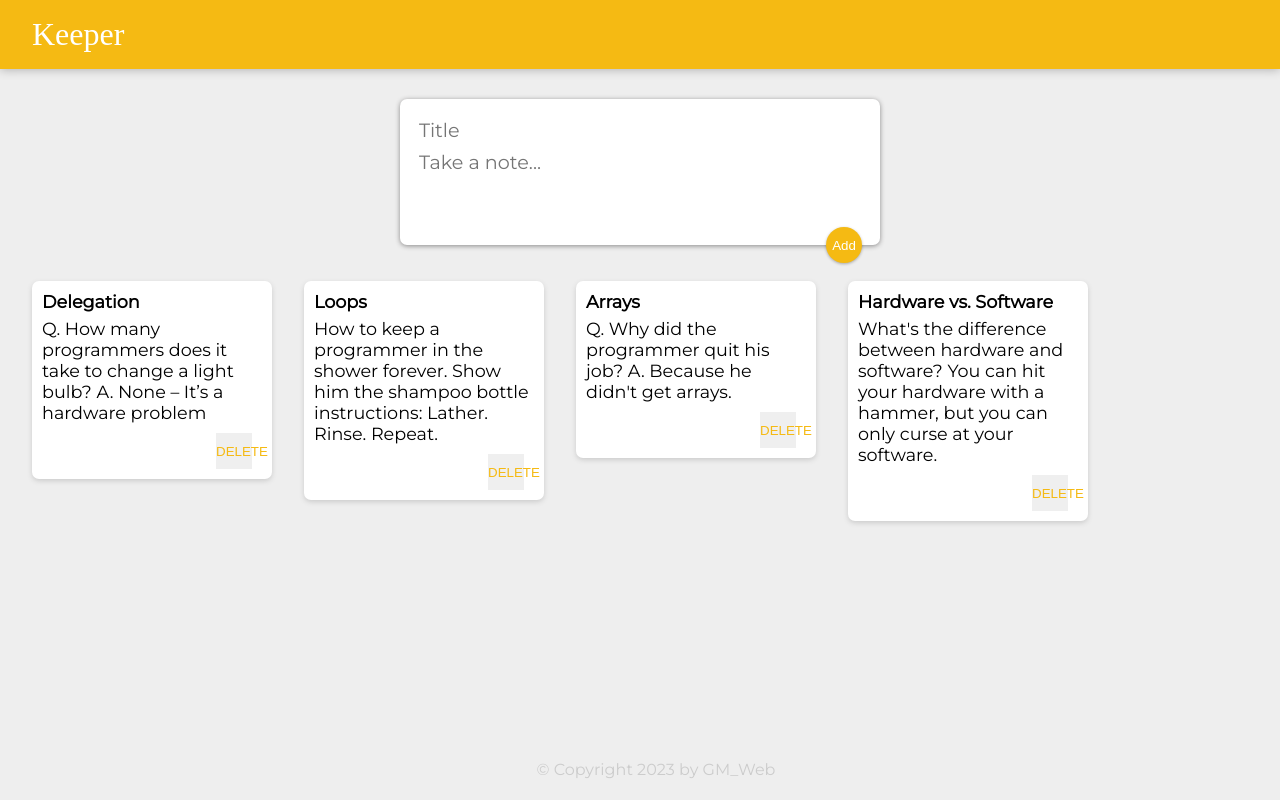
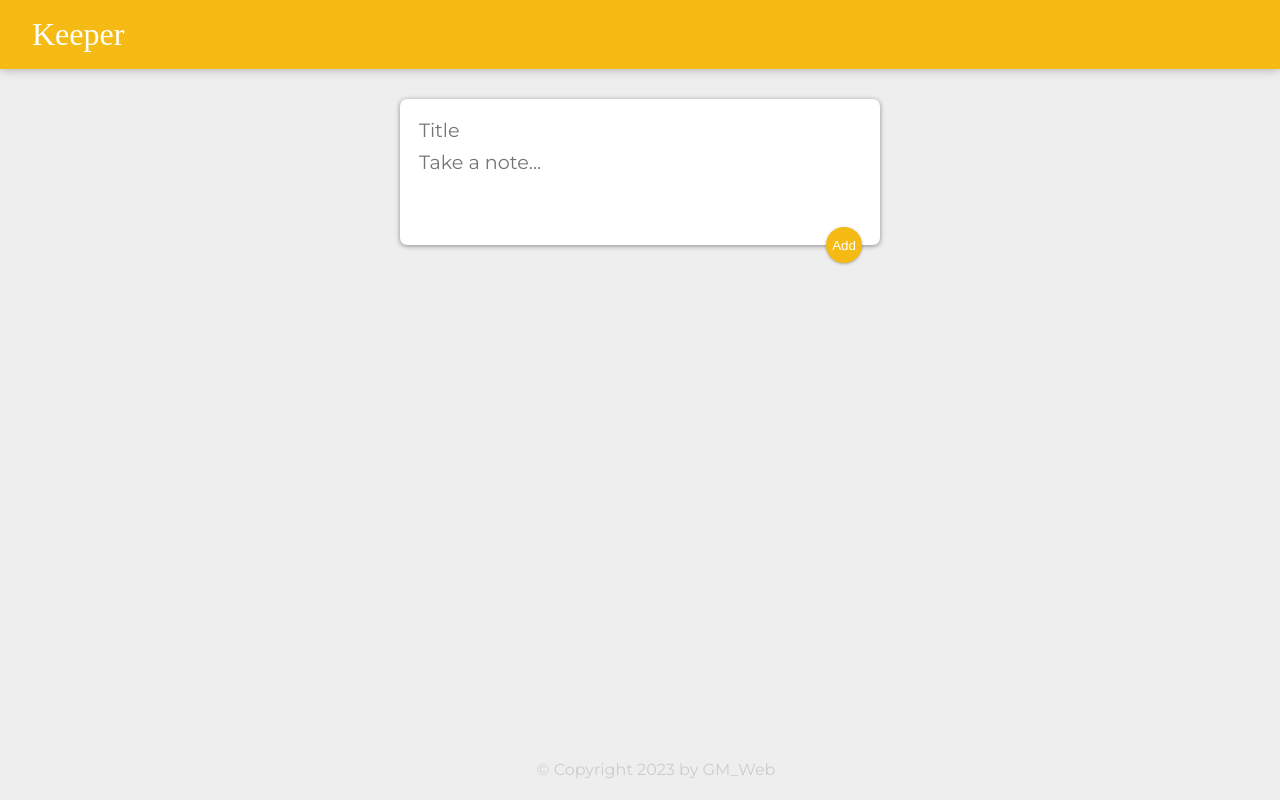
Before and after one commit to NMY0d4/My-React-Keeper, a React (Create React App) app: page / in a window 1280 px wide. Built offline with nearby package versions, Linux system fonts and the light colour scheme; a web font is replaced by a local one.

Commit message:
work on the notes mechanism (need to be completed)

```diff
--- a/src/components/App.jsx
+++ b/src/components/App.jsx
@@ -1,23 +1,38 @@
-import React from "react";
-import { notes } from "../notes";
+import React, { useState } from "react";
 import CreateArea from "./CreateArea";
 import Footer from "./Footer";
 import Header from "./Header";
 import Note from "./Note";
 
 const App = () => {
+    const initialNote = {
+        key: "",
+        title: "",
+        content: "",
+    };
+    const initialNotesArr = [];
+
+    const [notesArr, setNotesArr] = useState(initialNotesArr);
+
+    const [note, setNote] = useState(initialNote);
+
+    const handleAddNote = (e) => {
+        const { name, value } = e.target;
+        setNote((prevNote) => ({ ...prevNote, [name]: value }));
+        setNotesArr((prevNotesArr) => [...prevNotesArr, note]);
+    };
+
     return (
         <div>
             <Header />
-            <CreateArea />
-            {notes.map((note) => (
+            <CreateArea handleAddNote={handleAddNote} note={note} />
+            {notesArr.map((note) => (
                 <Note
                     key={note.key}
                     title={note.title}
                     content={note.content}
                 />
             ))}
-
             <Footer />
         </div>
     );
--- a/src/components/CreateArea.js
+++ b/src/components/CreateArea.js
@@ -1,16 +1,17 @@
 import React from "react";
 
-function CreateArea() {
+function CreateArea({ handleAddNote, note }) {
     return (
         <div>
             <form>
-                <input name="title" placeholder="Title" />
+                <input name="title" value={note.title} placeholder="Title" />
                 <textarea
                     name="content"
+                    value={note.content}
                     placeholder="Take a note..."
                     rows="3"
                 />
-                <button>Add</button>
+                <button onClick={() => handleAddNote()}>Add</button>
             </form>
         </div>
     );
--- a/src/notes.js
+++ /dev/null
@@ -1,26 +0,0 @@
-export const notes = [
-    {
-        key: 1,
-        title: "Delegation",
-        content:
-            "Q. How many programmers does it take to change a light bulb? A. None – It’s a hardware problem",
-    },
-    {
-        key: 2,
-        title: "Loops",
-        content:
-            "How to keep a programmer in the shower forever. Show him the shampoo bottle instructions: Lather. Rinse. Repeat.",
-    },
-    {
-        key: 3,
-        title: "Arrays",
-        content:
-            "Q. Why did the programmer quit his job? A. Because he didn't get arrays.",
-    },
-    {
-        key: 4,
-        title: "Hardware vs. Software",
-        content:
-            "What's the difference between hardware and software? You can hit your hardware with a hammer, but you can only curse at your software.",
-    },
-];
```
